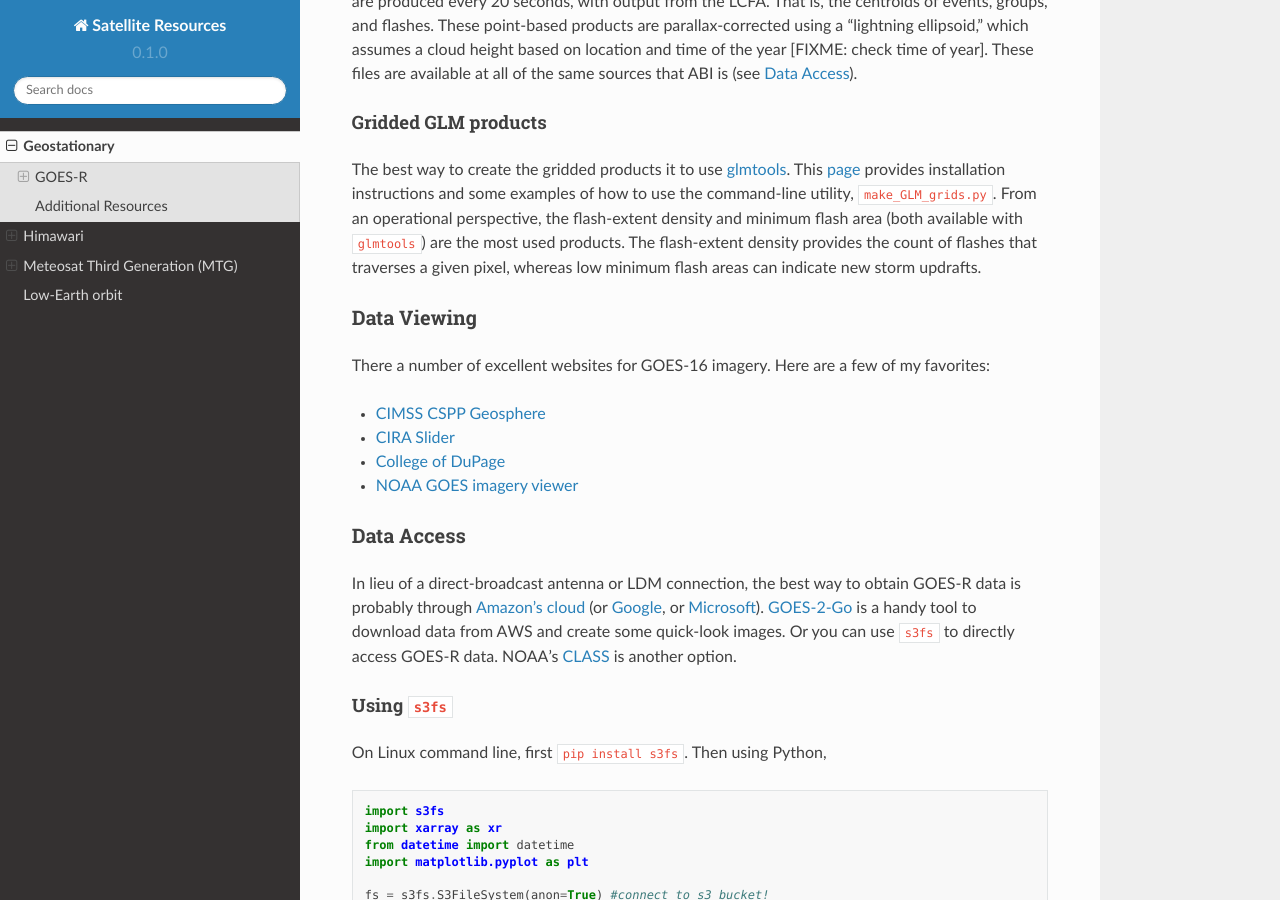
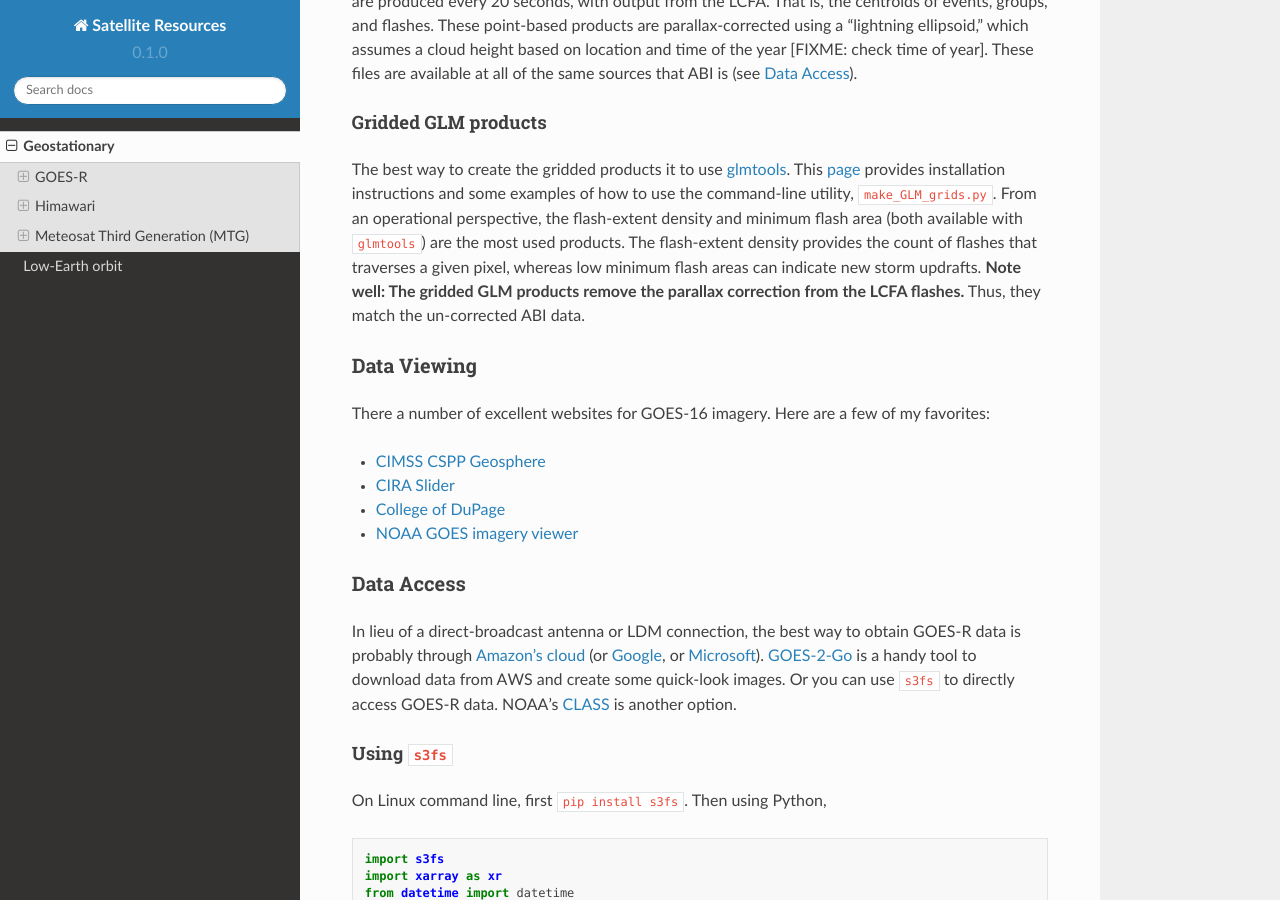
Before and after one commit to jlc248/satellite-resources, a Sphinx documentation site: the page built from docs/source/Geostationary.rst, in a window 1280 px wide and 900 px high, scrolled down 4529 px. Built offline with Sphinx 7.4.7 and the Read the Docs theme 2.0.0, drawn with Linux system fonts in a browser that asks for light colours.

Commit message:
Update Geostationary.rst

```diff
--- a/docs/source/Geostationary.rst
+++ b/docs/source/Geostationary.rst
@@ -136,7 +136,7 @@ The Level 2 files are produced every 20 seconds, with output from the LCFA. That
 Gridded GLM products
 ,,,,,,,,,,,,,,,,,,,,
 
-The best way to create the gridded products it to use `glmtools <https://github.com/deeplycloudy/glmtools>`_. This `page <https://github.com/deeplycloudy/glmtools/blob/master/docs/index.rst>`_ provides installation instructions and some examples of how to use the command-line utility, ``make_GLM_grids.py``. From an operational perspective, the flash-extent density and minimum flash area (both available with ``glmtools``) are the most used products. The flash-extent density provides the count of flashes that traverses a given pixel, whereas low minimum flash areas can indicate new storm updrafts.
+The best way to create the gridded products it to use `glmtools <https://github.com/deeplycloudy/glmtools>`_. This `page <https://github.com/deeplycloudy/glmtools/blob/master/docs/index.rst>`_ provides installation instructions and some examples of how to use the command-line utility, ``make_GLM_grids.py``. From an operational perspective, the flash-extent density and minimum flash area (both available with ``glmtools``) are the most used products. The flash-extent density provides the count of flashes that traverses a given pixel, whereas low minimum flash areas can indicate new storm updrafts. **Note well: The gridded GLM products remove the parallax correction from the LCFA flashes.** Thus, they match the un-corrected ABI data.
 
 Data Viewing
 ~~~~~~~~~~~~
@@ -186,7 +186,7 @@ On Linux command line, first ``pip install s3fs``. Then using Python,
   :alt: GOES-East CONUS visible (CH02) image.
 
 Using `GOES-2-Go <https://goes2go.readthedocs.io/en/latest/>`_
-,,,,,,,,,,,,,,,
+,,,,,,,,,,,,,,,,,,,,,,,,,,,,,,,,,,,,,,,,,,,,,,,,,,,,,,,,,,,,,,
 
 Here we use ``goes2go`` to get L1b data for two infrared bands, channels 08 and 13. We will convert them to brightness temperature ourselves.
 
@@ -225,22 +225,22 @@ Here we use ``goes2go`` to get L1b data for two infrared bands, channels 08 and
   :alt: GOES-East CONUS IR (CH08 + CH13) image.
 
 Additional Resources
---------------------
+~~~~~~~~~~~~~~~~~~~~
 
 - `Beginner's Guide to GOES-R Series Data <https://noaa-goes16.s3.amazonaws.com/Version1.1_Beginners_Guide_to_GOES-R_Series_Data.pdf>`_
 - `GOES-R Series Data Book <https://www.goes-r.gov/downloads/resources/documents/GOES-RSeriesDataBook.pdf>`_
 
 Himawari
-========
+--------
 
 Advanced Himawari Imager (AHI)
-------------------------------
+~~~~~~~~~~~~~~~~~~~~~~~~~~~~~~
 
 Meteosat Third Generation (MTG)
-===============================
+-------------------------------
 
 Flexible Combined Imager (FCI)
-------------------------------
+~~~~~~~~~~~~~~~~~~~~~~~~~~~~~~
 
 Lightning Imager (LI)
----------------------
+~~~~~~~~~~~~~~~~~~~~~
```
